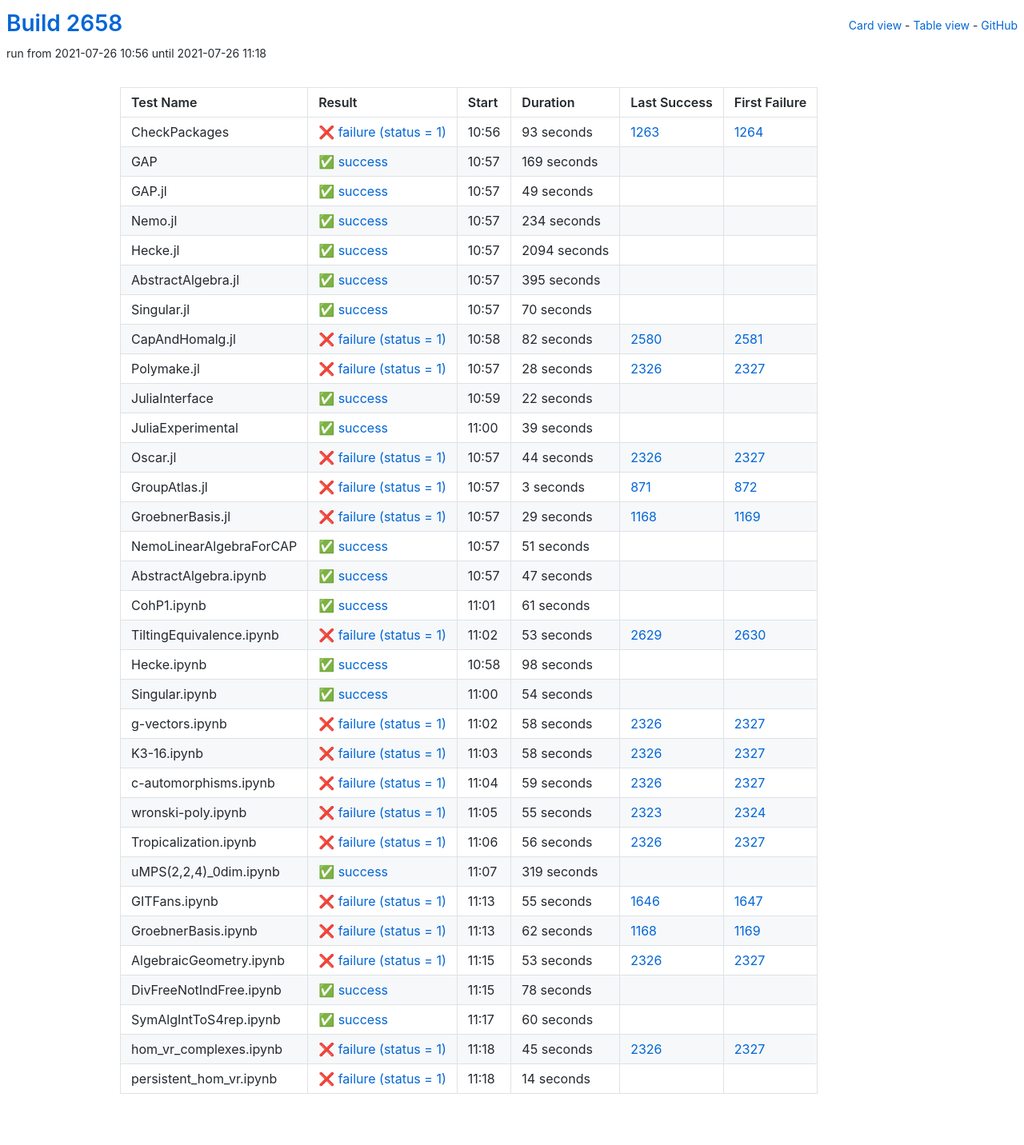
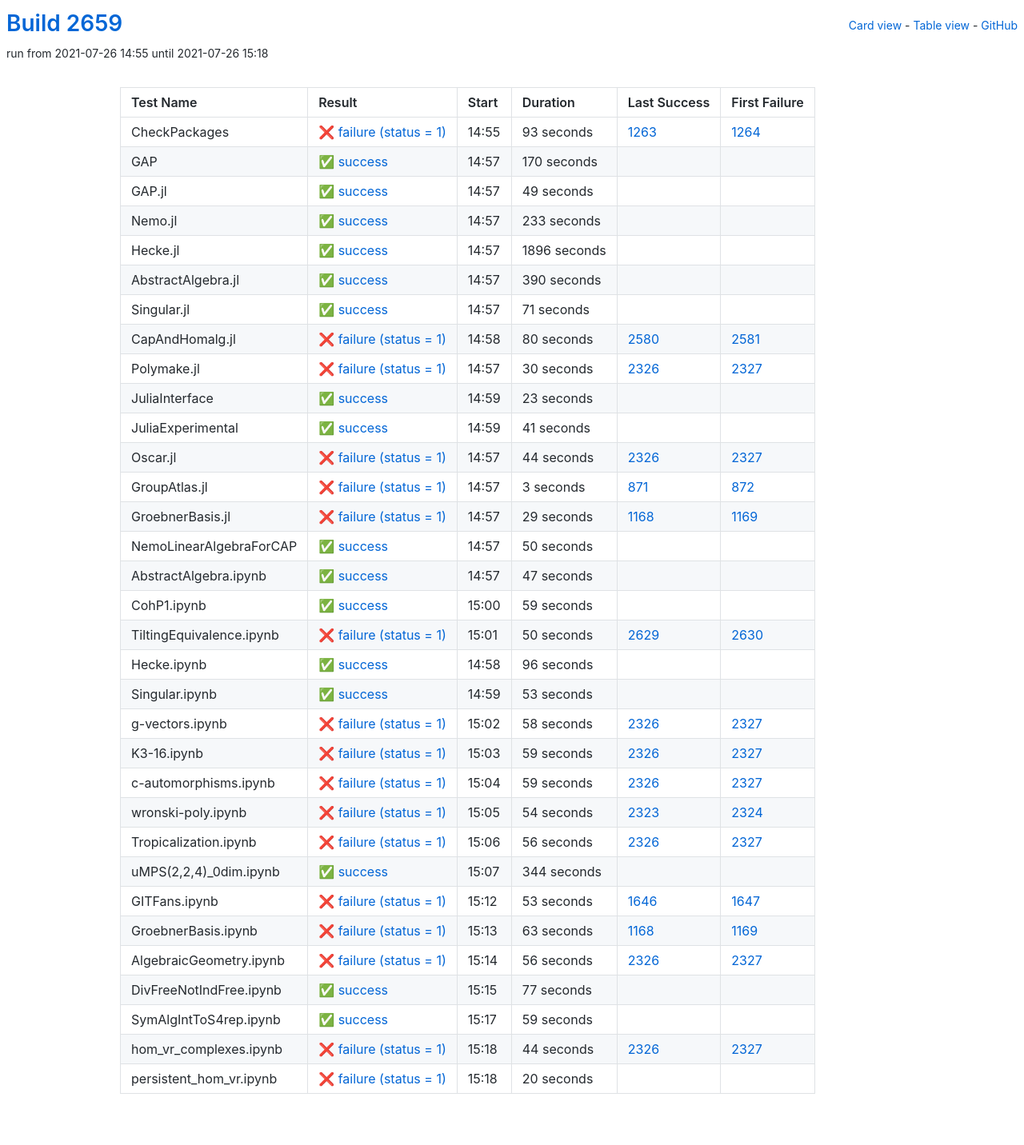
Before and after one commit to oscar-system/oscar-ci-status-stable, a Jekyll site: the page built from table.html, in a window 1280 px wide. Shown: the whole page at 80% size. Built offline with Jekyll 4.4.1, drawn with Linux system fonts in a browser that asks for light colours.

Commit message:
Build #2659

```diff
--- a/_data/ci.yml
+++ b/_data/ci.yml
@@ -1,6 +1,6 @@
 ---
-build: 2658
-build_url: https://oscarci.mathematik.uni-kl.de/job/oscar-stable/2658/
+build: 2659
+build_url: https://oscarci.mathematik.uni-kl.de/job/oscar-stable/2659/
 job: oscar-stable
 organization: oscar-system
 repo: oscar-ci-status-stable
@@ -8,8 +8,8 @@ repourl: https://github.com/oscar-system/oscar-ci-status-stable
 tests:
 - name: CheckPackages
   id: checkpackages
-  log: https://oscarci.mathematik.uni-kl.de/job/oscar-stable/2658/artifact/logs/build-2658/CheckPackages.log
-  start: 2021-07-26 10:56
+  log: https://oscarci.mathematik.uni-kl.de/job/oscar-stable/2659/artifact/logs/build-2659/CheckPackages.log
+  start: 2021-07-26 14:55
   success: false
   exitcode: 1
   status: failure
@@ -20,20 +20,20 @@ tests:
   first_failure_url: https://oscarci.mathematik.uni-kl.de/job/oscar-stable/1264/
 - name: GAP
   id: gap
-  log: https://oscarci.mathematik.uni-kl.de/job/oscar-stable/2658/artifact/logs/build-2658/GAP.log
-  start: 2021-07-26 10:57
+  log: https://oscarci.mathematik.uni-kl.de/job/oscar-stable/2659/artifact/logs/build-2659/GAP.log
+  start: 2021-07-26 14:57
   success: true
   exitcode: 0
   status: success
-  duration: 169
+  duration: 170
   last_success: false
   last_success_url:
   first_failure: false
   first_failure_url:
 - name: GAP.jl
   id: gap-jl
-  log: https://oscarci.mathematik.uni-kl.de/job/oscar-stable/2658/artifact/logs/build-2658/GAP.jl.log
-  start: 2021-07-26 10:57
+  log: https://oscarci.mathematik.uni-kl.de/job/oscar-stable/2659/artifact/logs/build-2659/GAP.jl.log
+  start: 2021-07-26 14:57
   success: true
   exitcode: 0
   status: success
@@ -44,104 +44,104 @@ tests:
   first_failure_url:
 - name: Nemo.jl
   id: nemo-jl
-  log: https://oscarci.mathematik.uni-kl.de/job/oscar-stable/2658/artifact/logs/build-2658/Nemo.jl.log
-  start: 2021-07-26 10:57
+  log: https://oscarci.mathematik.uni-kl.de/job/oscar-stable/2659/artifact/logs/build-2659/Nemo.jl.log
+  start: 2021-07-26 14:57
   success: true
   exitcode: 0
   status: success
-  duration: 234
+  duration: 233
   last_success: false
   last_success_url:
   first_failure: false
   first_failure_url:
 - name: Hecke.jl
   id: hecke-jl
-  log: https://oscarci.mathematik.uni-kl.de/job/oscar-stable/2658/artifact/logs/build-2658/Hecke.jl.log
-  start: 2021-07-26 10:57
+  log: https://oscarci.mathematik.uni-kl.de/job/oscar-stable/2659/artifact/logs/build-2659/Hecke.jl.log
+  start: 2021-07-26 14:57
   success: true
   exitcode: 0
   status: success
-  duration: 2094
+  duration: 1896
   last_success: false
   last_success_url:
   first_failure: false
   first_failure_url:
 - name: AbstractAlgebra.jl
   id: abstractalgebra-jl
-  log: https://oscarci.mathematik.uni-kl.de/job/oscar-stable/2658/artifact/logs/build-2658/AbstractAlgebra.jl.log
-  start: 2021-07-26 10:57
+  log: https://oscarci.mathematik.uni-kl.de/job/oscar-stable/2659/artifact/logs/build-2659/AbstractAlgebra.jl.log
+  start: 2021-07-26 14:57
   success: true
   exitcode: 0
   status: success
-  duration: 395
+  duration: 390
   last_success: false
   last_success_url:
   first_failure: false
   first_failure_url:
 - name: Singular.jl
   id: singular-jl
-  log: https://oscarci.mathematik.uni-kl.de/job/oscar-stable/2658/artifact/logs/build-2658/Singular.jl.log
-  start: 2021-07-26 10:57
+  log: https://oscarci.mathematik.uni-kl.de/job/oscar-stable/2659/artifact/logs/build-2659/Singular.jl.log
+  start: 2021-07-26 14:57
   success: true
   exitcode: 0
   status: success
-  duration: 70
+  duration: 71
   last_success: false
   last_success_url:
   first_failure: false
   first_failure_url:
 - name: CapAndHomalg.jl
   id: capandhomalg-jl
-  log: https://oscarci.mathematik.uni-kl.de/job/oscar-stable/2658/artifact/logs/build-2658/CapAndHomalg.jl.log
-  start: 2021-07-26 10:58
+  log: https://oscarci.mathematik.uni-kl.de/job/oscar-stable/2659/artifact/logs/build-2659/CapAndHomalg.jl.log
+  start: 2021-07-26 14:58
   success: false
   exitcode: 1
   status: failure
-  duration: 82
+  duration: 80
   last_success: 2580
   last_success_url: https://oscarci.mathematik.uni-kl.de/job/oscar-stable/2580/
   first_failure: 2581
   first_failure_url: https://oscarci.mathematik.uni-kl.de/job/oscar-stable/2581/
 - name: Polymake.jl
   id: polymake-jl
-  log: https://oscarci.mathematik.uni-kl.de/job/oscar-stable/2658/artifact/logs/build-2658/Polymake.jl.log
-  start: 2021-07-26 10:57
+  log: https://oscarci.mathematik.uni-kl.de/job/oscar-stable/2659/artifact/logs/build-2659/Polymake.jl.log
+  start: 2021-07-26 14:57
   success: false
   exitcode: 1
   status: failure
-  duration: 28
+  duration: 30
   last_success: 2326
   last_success_url: https://oscarci.mathematik.uni-kl.de/job/oscar-stable/2326/
   first_failure: 2327
   first_failure_url: https://oscarci.mathematik.uni-kl.de/job/oscar-stable/2327/
 - name: JuliaInterface
   id: juliainterface
-  log: https://oscarci.mathematik.uni-kl.de/job/oscar-stable/2658/artifact/logs/build-2658/JuliaInterface.log
-  start: 2021-07-26 10:59
+  log: https://oscarci.mathematik.uni-kl.de/job/oscar-stable/2659/artifact/logs/build-2659/JuliaInterface.log
+  start: 2021-07-26 14:59
   success: true
   exitcode: 0
   status: success
-  duration: 22
+  duration: 23
   last_success: false
   last_success_url:
   first_failure: false
   first_failure_url:
 - name: JuliaExperimental
   id: juliaexperimental
-  log: https://oscarci.mathematik.uni-kl.de/job/oscar-stable/2658/artifact/logs/build-2658/JuliaExperimental.log
-  start: 2021-07-26 11:00
+  log: https://oscarci.mathematik.uni-kl.de/job/oscar-stable/2659/artifact/logs/build-2659/JuliaExperimental.log
+  start: 2021-07-26 14:59
   success: true
   exitcode: 0
   status: success
-  duration: 39
+  duration: 41
   last_success: false
   last_success_url:
   first_failure: false
   first_failure_url:
 - name: Oscar.jl
   id: oscar-jl
-  log: https://oscarci.mathematik.uni-kl.de/job/oscar-stable/2658/artifact/logs/build-2658/Oscar.jl.log
-  start: 2021-07-26 10:57
+  log: https://oscarci.mathematik.uni-kl.de/job/oscar-stable/2659/artifact/logs/build-2659/Oscar.jl.log
+  start: 2021-07-26 14:57
   success: false
   exitcode: 1
   status: failure
@@ -152,8 +152,8 @@ tests:
   first_failure_url: https://oscarci.mathematik.uni-kl.de/job/oscar-stable/2327/
 - name: GroupAtlas.jl
   id: groupatlas-jl
-  log: https://oscarci.mathematik.uni-kl.de/job/oscar-stable/2658/artifact/logs/build-2658/GroupAtlas.jl.log
-  start: 2021-07-26 10:57
+  log: https://oscarci.mathematik.uni-kl.de/job/oscar-stable/2659/artifact/logs/build-2659/GroupAtlas.jl.log
+  start: 2021-07-26 14:57
   success: false
   exitcode: 1
   status: failure
@@ -164,8 +164,8 @@ tests:
   first_failure_url: https://oscarci.mathematik.uni-kl.de/job/oscar-stable/872/
 - name: GroebnerBasis.jl
   id: groebnerbasis-jl
-  log: https://oscarci.mathematik.uni-kl.de/job/oscar-stable/2658/artifact/logs/build-2658/GroebnerBasis.jl.log
-  start: 2021-07-26 10:57
+  log: https://oscarci.mathematik.uni-kl.de/job/oscar-stable/2659/artifact/logs/build-2659/GroebnerBasis.jl.log
+  start: 2021-07-26 14:57
   success: false
   exitcode: 1
   status: failure
@@ -176,20 +176,20 @@ tests:
   first_failure_url: https://oscarci.mathematik.uni-kl.de/job/oscar-stable/1169/
 - name: NemoLinearAlgebraForCAP
   id: nemolinearalgebraforcap
-  log: https://oscarci.mathematik.uni-kl.de/job/oscar-stable/2658/artifact/logs/build-2658/NemoLinearAlgebraForCAP.log
-  start: 2021-07-26 10:57
+  log: https://oscarci.mathematik.uni-kl.de/job/oscar-stable/2659/artifact/logs/build-2659/NemoLinearAlgebraForCAP.log
+  start: 2021-07-26 14:57
   success: true
   exitcode: 0
   status: success
-  duration: 51
+  duration: 50
   last_success: false
   last_success_url:
   first_failure: false
   first_failure_url:
 - name: AbstractAlgebra.ipynb
   id: abstractalgebra-ipynb
-  log: https://oscarci.mathematik.uni-kl.de/job/oscar-stable/2658/artifact/logs/build-2658/AbstractAlgebra.ipynb.log
-  start: 2021-07-26 10:57
+  log: https://oscarci.mathematik.uni-kl.de/job/oscar-stable/2659/artifact/logs/build-2659/AbstractAlgebra.ipynb.log
+  start: 2021-07-26 14:57
   success: true
   exitcode: 0
   status: success
@@ -200,56 +200,56 @@ tests:
   first_failure_url:
 - name: CohP1.ipynb
   id: cohp1-ipynb
-  log: https://oscarci.mathematik.uni-kl.de/job/oscar-stable/2658/artifact/logs/build-2658/CohP1.ipynb.log
-  start: 2021-07-26 11:01
+  log: https://oscarci.mathematik.uni-kl.de/job/oscar-stable/2659/artifact/logs/build-2659/CohP1.ipynb.log
+  start: 2021-07-26 15:00
   success: true
   exitcode: 0
   status: success
-  duration: 61
+  duration: 59
   last_success: false
   last_success_url:
   first_failure: false
   first_failure_url:
 - name: TiltingEquivalence.ipynb
   id: tiltingequivalence-ipynb
-  log: https://oscarci.mathematik.uni-kl.de/job/oscar-stable/2658/artifact/logs/build-2658/TiltingEquivalence.ipynb.log
-  start: 2021-07-26 11:02
+  log: https://oscarci.mathematik.uni-kl.de/job/oscar-stable/2659/artifact/logs/build-2659/TiltingEquivalence.ipynb.log
+  start: 2021-07-26 15:01
   success: false
   exitcode: 1
   status: failure
-  duration: 53
+  duration: 50
   last_success: 2629
   last_success_url: https://oscarci.mathematik.uni-kl.de/job/oscar-stable/2629/
   first_failure: 2630
   first_failure_url: https://oscarci.mathematik.uni-kl.de/job/oscar-stable/2630/
 - name: Hecke.ipynb
   id: hecke-ipynb
-  log: https://oscarci.mathematik.uni-kl.de/job/oscar-stable/2658/artifact/logs/build-2658/Hecke.ipynb.log
-  start: 2021-07-26 10:58
+  log: https://oscarci.mathematik.uni-kl.de/job/oscar-stable/2659/artifact/logs/build-2659/Hecke.ipynb.log
+  start: 2021-07-26 14:58
   success: true
   exitcode: 0
   status: success
-  duration: 98
+  duration: 96
   last_success: false
   last_success_url:
   first_failure: false
   first_failure_url:
 - name: Singular.ipynb
   id: singular-ipynb
-  log: https://oscarci.mathematik.uni-kl.de/job/oscar-stable/2658/artifact/logs/build-2658/Singular.ipynb.log
-  start: 2021-07-26 11:00
+  log: https://oscarci.mathematik.uni-kl.de/job/oscar-stable/2659/artifact/logs/build-2659/Singular.ipynb.log
+  start: 2021-07-26 14:59
   success: true
   exitcode: 0
   status: success
-  duration: 54
+  duration: 53
   last_success: false
   last_success_url:
   first_failure: false
   first_failure_url:
 - name: g-vectors.ipynb
   id: g-vectors-ipynb
-  log: https://oscarci.mathematik.uni-kl.de/job/oscar-stable/2658/artifact/logs/build-2658/g-vectors.ipynb.log
-  start: 2021-07-26 11:02
+  log: https://oscarci.mathematik.uni-kl.de/job/oscar-stable/2659/artifact/logs/build-2659/g-vectors.ipynb.log
+  start: 2021-07-26 15:02
   success: false
   exitcode: 1
   status: failure
@@ -260,20 +260,20 @@ tests:
   first_failure_url: https://oscarci.mathematik.uni-kl.de/job/oscar-stable/2327/
 - name: K3-16.ipynb
   id: k3-16-ipynb
-  log: https://oscarci.mathematik.uni-kl.de/job/oscar-stable/2658/artifact/logs/build-2658/K3-16.ipynb.log
-  start: 2021-07-26 11:03
+  log: https://oscarci.mathematik.uni-kl.de/job/oscar-stable/2659/artifact/logs/build-2659/K3-16.ipynb.log
+  start: 2021-07-26 15:03
   success: false
   exitcode: 1
   status: failure
-  duration: 58
+  duration: 59
   last_success: 2326
   last_success_url: https://oscarci.mathematik.uni-kl.de/job/oscar-stable/2326/
   first_failure: 2327
   first_failure_url: https://oscarci.mathematik.uni-kl.de/job/oscar-stable/2327/
 - name: c-automorphisms.ipynb
   id: c-automorphisms-ipynb
-  log: https://oscarci.mathematik.uni-kl.de/job/oscar-stable/2658/artifact/logs/build-2658/c-automorphisms.ipynb.log
-  start: 2021-07-26 11:04
+  log: https://oscarci.mathematik.uni-kl.de/job/oscar-stable/2659/artifact/logs/build-2659/c-automorphisms.ipynb.log
+  start: 2021-07-26 15:04
   success: false
   exitcode: 1
   status: failure
@@ -284,20 +284,20 @@ tests:
   first_failure_url: https://oscarci.mathematik.uni-kl.de/job/oscar-stable/2327/
 - name: wronski-poly.ipynb
   id: wronski-poly-ipynb
-  log: https://oscarci.mathematik.uni-kl.de/job/oscar-stable/2658/artifact/logs/build-2658/wronski-poly.ipynb.log
-  start: 2021-07-26 11:05
+  log: https://oscarci.mathematik.uni-kl.de/job/oscar-stable/2659/artifact/logs/build-2659/wronski-poly.ipynb.log
+  start: 2021-07-26 15:05
   success: false
   exitcode: 1
   status: failure
-  duration: 55
+  duration: 54
   last_success: 2323
   last_success_url: https://oscarci.mathematik.uni-kl.de/job/oscar-stable/2323/
   first_failure: 2324
   first_failure_url: https://oscarci.mathematik.uni-kl.de/job/oscar-stable/2324/
 - name: Tropicalization.ipynb
   id: tropicalization-ipynb
-  log: https://oscarci.mathematik.uni-kl.de/job/oscar-stable/2658/artifact/logs/build-2658/Tropicalization.ipynb.log
-  start: 2021-07-26 11:06
+  log: https://oscarci.mathematik.uni-kl.de/job/oscar-stable/2659/artifact/logs/build-2659/Tropicalization.ipynb.log
+  start: 2021-07-26 15:06
   success: false
   exitcode: 1
   status: failure
@@ -308,96 +308,96 @@ tests:
   first_failure_url: https://oscarci.mathematik.uni-kl.de/job/oscar-stable/2327/
 - name: uMPS(2,2,4)_0dim.ipynb
   id: umps-2-2-4-0dim-ipynb
-  log: https://oscarci.mathematik.uni-kl.de/job/oscar-stable/2658/artifact/logs/build-2658/uMPS-2-2-4-_0dim.ipynb.log
-  start: 2021-07-26 11:07
+  log: https://oscarci.mathematik.uni-kl.de/job/oscar-stable/2659/artifact/logs/build-2659/uMPS-2-2-4-_0dim.ipynb.log
+  start: 2021-07-26 15:07
   success: true
   exitcode: 0
   status: success
-  duration: 319
+  duration: 344
   last_success: false
   last_success_url:
   first_failure: false
   first_failure_url:
 - name: GITFans.ipynb
   id: gitfans-ipynb
-  log: https://oscarci.mathematik.uni-kl.de/job/oscar-stable/2658/artifact/logs/build-2658/GITFans.ipynb.log
-  start: 2021-07-26 11:13
+  log: https://oscarci.mathematik.uni-kl.de/job/oscar-stable/2659/artifact/logs/build-2659/GITFans.ipynb.log
+  start: 2021-07-26 15:12
   success: false
   exitcode: 1
   status: failure
-  duration: 55
+  duration: 53
   last_success: 1646
   last_success_url: https://oscarci.mathematik.uni-kl.de/job/oscar-stable/1646/
   first_failure: 1647
   first_failure_url: https://oscarci.mathematik.uni-kl.de/job/oscar-stable/1647/
 - name: GroebnerBasis.ipynb
   id: groebnerbasis-ipynb
-  log: https://oscarci.mathematik.uni-kl.de/job/oscar-stable/2658/artifact/logs/build-2658/GroebnerBasis.ipynb.log
-  start: 2021-07-26 11:13
+  log: https://oscarci.mathematik.uni-kl.de/job/oscar-stable/2659/artifact/logs/build-2659/GroebnerBasis.ipynb.log
+  start: 2021-07-26 15:13
   success: false
   exitcode: 1
   status: failure
-  duration: 62
+  duration: 63
   last_success: 1168
   last_success_url: https://oscarci.mathematik.uni-kl.de/job/oscar-stable/1168/
   first_failure: 1169
   first_failure_url: https://oscarci.mathematik.uni-kl.de/job/oscar-stable/1169/
 - name: AlgebraicGeometry.ipynb
   id: algebraicgeometry-ipynb
-  log: https://oscarci.mathematik.uni-kl.de/job/oscar-stable/2658/artifact/logs/build-2658/AlgebraicGeometry.ipynb.log
-  start: 2021-07-26 11:15
+  log: https://oscarci.mathematik.uni-kl.de/job/oscar-stable/2659/artifact/logs/build-2659/AlgebraicGeometry.ipynb.log
+  start: 2021-07-26 15:14
   success: false
   exitcode: 1
   status: failure
-  duration: 53
+  duration: 56
   last_success: 2326
   last_success_url: https://oscarci.mathematik.uni-kl.de/job/oscar-stable/2326/
   first_failure: 2327
   first_failure_url: https://oscarci.mathematik.uni-kl.de/job/oscar-stable/2327/
 - name: DivFreeNotIndFree.ipynb
   id: divfreenotindfree-ipynb
-  log: https://oscarci.mathematik.uni-kl.de/job/oscar-stable/2658/artifact/logs/build-2658/DivFreeNotIndFree.ipynb.log
-  start: 2021-07-26 11:15
+  log: https://oscarci.mathematik.uni-kl.de/job/oscar-stable/2659/artifact/logs/build-2659/DivFreeNotIndFree.ipynb.log
+  start: 2021-07-26 15:15
   success: true
   exitcode: 0
   status: success
-  duration: 78
+  duration: 77
   last_success: false
   last_success_url:
   first_failure: false
   first_failure_url:
 - name: SymAlgIntToS4rep.ipynb
   id: symalginttos4rep-ipynb
-  log: https://oscarci.mathematik.uni-kl.de/job/oscar-stable/2658/artifact/logs/build-2658/SymAlgIntToS4rep.ipynb.log
-  start: 2021-07-26 11:17
+  log: https://oscarci.mathematik.uni-kl.de/job/oscar-stable/2659/artifact/logs/build-2659/SymAlgIntToS4rep.ipynb.log
+  start: 2021-07-26 15:17
   success: true
   exitcode: 0
   status: success
-  duration: 60
+  duration: 59
   last_success: false
   last_success_url:
   first_failure: false
   first_failure_url:
 - name: hom_vr_complexes.ipynb
   id: hom-vr-complexes-ipynb
-  log: https://oscarci.mathematik.uni-kl.de/job/oscar-stable/2658/artifact/logs/build-2658/hom_vr_complexes.ipynb.log
-  start: 2021-07-26 11:18
+  log: https://oscarci.mathematik.uni-kl.de/job/oscar-stable/2659/artifact/logs/build-2659/hom_vr_complexes.ipynb.log
+  start: 2021-07-26 15:18
   success: false
   exitcode: 1
   status: failure
-  duration: 45
+  duration: 44
   last_success: 2326
   last_success_url: https://oscarci.mathematik.uni-kl.de/job/oscar-stable/2326/
   first_failure: 2327
   first_failure_url: https://oscarci.mathematik.uni-kl.de/job/oscar-stable/2327/
 - name: persistent_hom_vr.ipynb
   id: persistent-hom-vr-ipynb
-  log: https://oscarci.mathematik.uni-kl.de/job/oscar-stable/2658/artifact/logs/build-2658/persistent_hom_vr.ipynb.log
-  start: 2021-07-26 11:18
+  log: https://oscarci.mathematik.uni-kl.de/job/oscar-stable/2659/artifact/logs/build-2659/persistent_hom_vr.ipynb.log
+  start: 2021-07-26 15:18
   success: false
   exitcode: 1
   status: failure
-  duration: 14
+  duration: 20
   last_success: false
   last_success_url:
   first_failure: false
```
Also changed, not shown: README.md.
